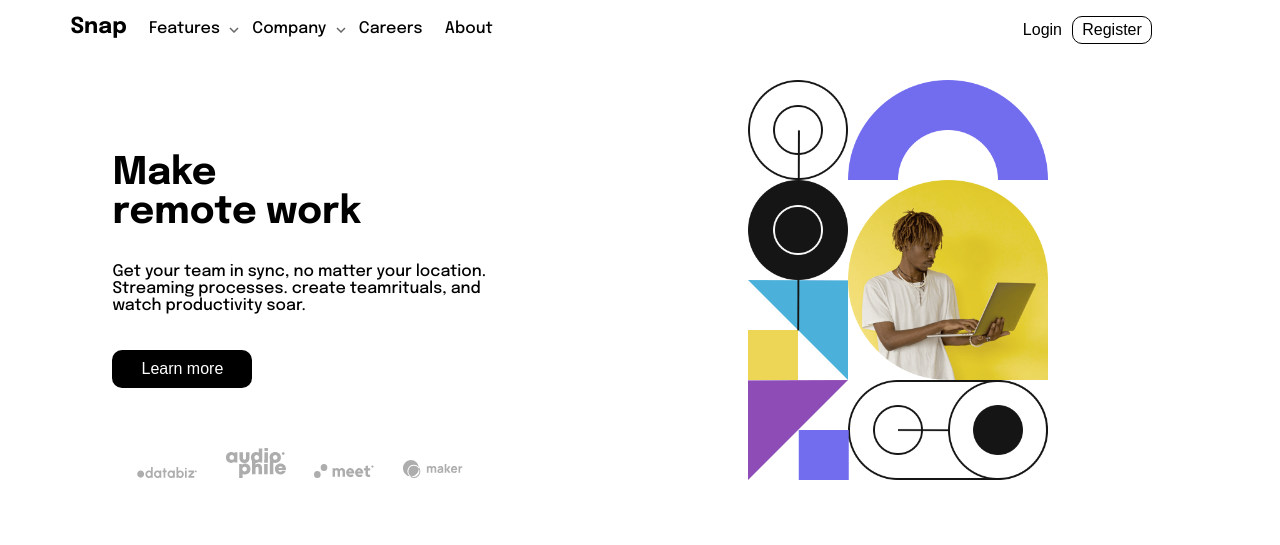
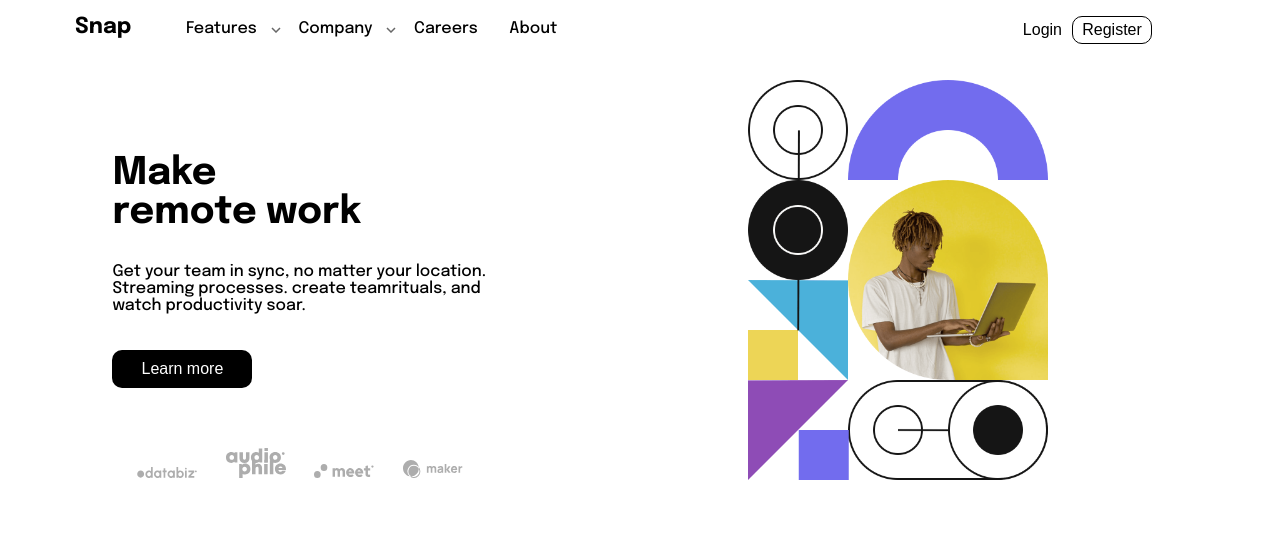
Before and after one commit to MjWachira/snap-web-challenge, a plain HTML site: page index.html in a window 1280 px wide. Drawn offline with Linux system fonts and the light colour scheme.

Commit message:
more snap app mobile design commit

```diff
--- a/style.css
+++ b/style.css
@@ -24,11 +24,12 @@ header{
     font-size: 22px;
     font-weight: bold;
     cursor: default;
+    margin-right: 4%;
 }
 header a{
     text-decoration: none;
     color: black;
-    margin: 1%;
+    margin: 1.5%;
 }
 header div{
     display: inline;
```
